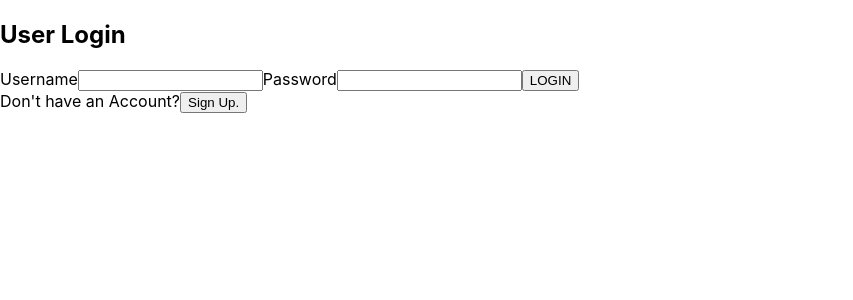
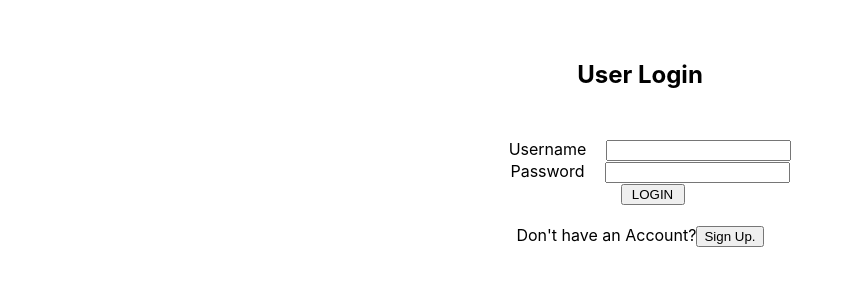
Before and after one commit to will-bechtel008/COP4710DatabaseProject, a React (Create React App) app in the folder frontend/: page / in a window 1280 px wide. Shown: the top 300 px of the page, without its empty margins (0-853 px from the left). Built offline with nearby package versions, Linux system fonts and the light colour scheme.

Commit message:
Added styling to Login, Register, and Event components

```diff
--- a/frontend/src/events/CreateEvent.js
+++ b/frontend/src/events/CreateEvent.js
@@ -68,7 +68,7 @@ class CreateEvent extends React.Component {
         {
             return (
                 <div>
-                    <button type='button' className='create-event-btn' onClick={() => this.setState({eventDialogOpen: true})}>
+                    <button className='event_button' onClick={() => this.setState({eventDialogOpen: true})}>
                         Create New Event Here!
                     </button>
                     <Popup
--- a/frontend/src/events/Events.css
+++ b/frontend/src/events/Events.css
@@ -1,6 +1,6 @@
 .table {
-    position: absolute;
-    top: 25%;
+    position: relative;
+    margin-top: 50px;
     border-radius: 5px;
 }
 
@@ -91,12 +91,12 @@
     top: 20px;
 }
 
-.create-event-btn {
+.event_button {
     font-size: 20px;
-    margin-bottom: 40px;
-    position: absolute;
-    top: 15%;
-    left: 50%;
+    margin-bottom: 4px;
+    top: 20%;
+    margin-left: 50%;
+    margin-top: 100px;
     transform: translate(-50%, -50%);
     text-align: center;
 
--- a/frontend/src/login/Login.css
+++ b/frontend/src/login/Login.css
@@ -1,10 +1,20 @@
 .center {
-    display: block;
-    margin-left: auto;
-    margin-right: auto;
+    margin: auto;
+    text-align: center;
+    margin-top: 10px;
+    padding: 20px;
     width: 50%;
 }
 
-.logout-btn {
+.h2 {
+    margin-right: 50%;
+}
 
+.login {
+    width: 20%;
+    margin-left: 25px;
 }
+
+.login_username {
+    margin-left: 50%;
+}
--- a/frontend/src/login/Login.js
+++ b/frontend/src/login/Login.js
@@ -1,24 +1,14 @@
-// React will be used to build this js file
 // useState will be used to utilizes states within a function
 import { React, useState } from "react";
+import { useHistory } from "react-router-dom";
+import Axios from "axios";
+import './Login.css'
 
-// used for url history
-// will help us change url
-import { useHistory } from "react-router-dom";
-
-// axios will be used to post and get information from this web apps backend
-import Axios from "axios";
-
-// login page
 export default function Login() {
-  // is used to change urls
-  // in the case of this page history is used to go to the home page after performing login
   const history = useHistory();
 
-  // stores user input for username
   const [username, inputUsername] = useState();
 
-  // stores uer input for password
   const [password, inputPassword] = useState();
 
   const onClick = () => {
@@ -28,10 +18,8 @@ export default function Login() {
   // login attempt
   const submit = async (e) => {
     try{
-      // prevent default
         e.preventDefault();
 
-        // user login information
         const user = { username, password };
 
         if (username && password)
@@ -50,26 +38,25 @@ export default function Login() {
 
         }
 
-        // error handling
     } catch (err) {
     };
   };
 
   return (
-    <div className = "page">
-      <h2>User Login</h2>
-      <form className = "login_form" onSubmit = {submit}>
+    <div className = "center">
+      <h2 className='center'>User Login</h2>
+      <form className = "center" onSubmit = {submit}>
 
-        <label htmlFor = "login_username">Username</label>
+        <label className='center' htmlFor = "login_username">Username</label>
         <input id = "login_username" type = "username" onChange = { (e) => inputUsername(e.target.value) }/>
-
-        <label htmlFor = "login_password">Password</label>
+        <br></br>
+        <label className='center' htmlFor = "login_password">Password</label>
         <input id = "login_password" type = "password" onChange = { (e) => inputPassword(e.target.value) }/>
-
-        <input type = "submit" value = "LOGIN"/>
-      </form>
+        <br></br>
+        <input className='login' type = "submit" value = "LOGIN"/>
+      </form >
       Don't have an Account?
-      <button onClick={() => onClick()}>
+      <button className='btn' onClick={() => onClick()}>
         Sign Up.
       </button>
     </div>
--- a/frontend/src/login/Register.js
+++ b/frontend/src/login/Register.js
@@ -1,7 +1,6 @@
 import { React, useState } from "react";
-
 import { useHistory } from "react-router-dom";
-
+import './Login.css'
 import Axios from "axios";
 
 export default function Register() {
@@ -32,24 +31,24 @@ export default function Register() {
   };
 
   return (
-    <div className = "page">
-      <h2>Registration</h2>
-      <form className = "login_form" onSubmit = {submit}>
+    <div className = "center">
+      <h2 className = "center">Registration</h2>
+      <form  className = "center" onSubmit = {submit}>
 
-        <label htmlFor = "login_username">Username</label>
+        <label className = "center" htmlFor = "login_username">Username</label>
         <input id = "login_username" type = "username" onChange = { (e) => inputUsername(e.target.value) }/>
-
-        <label htmlFor = "login_password">Password</label>
+        <br></br>
+        <label className = "center" htmlFor = "login_password">Password</label>
         <input id = "login_password" type = "password" onChange = { (e) => inputPassword(e.target.value) }/>
-
-        <label className='label'>User Type:</label>
+        <br></br>
+        <label className = "center" className='center'>User Type:</label>
           <select type ='type' onChange={(e) => inputType(e.target.value) }>
               <option value='normal'>Normal User</option>
               <option value='admin'>Admin</option>
               <option value='superadmin'>Super Admin</option>
           </select>
-
-        <input type = "submit" value = "REGISTER"/>
+          <br></br>
+        <input className='btn' type = "submit" value = "REGISTER"/>
       </form>
     </div>
   );
```
Also changed, not shown: 1 other file (tests, documents, lock files or other folders).
